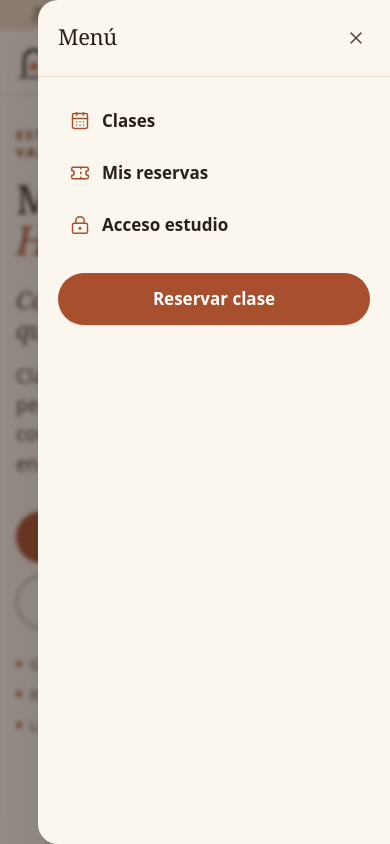
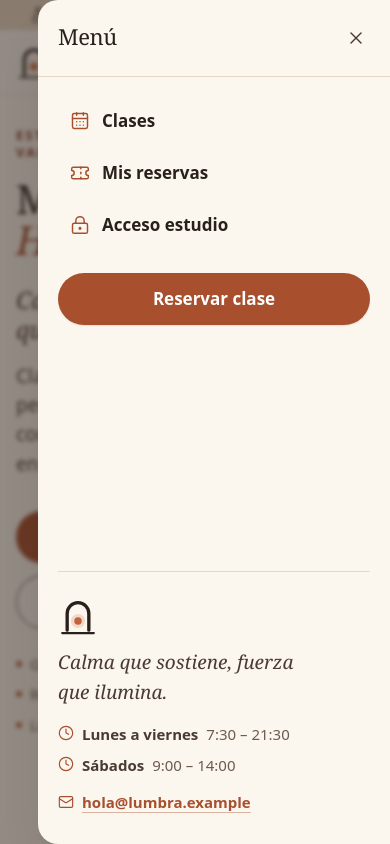
Before and after one commit to serratosa-tech/lumbra-pilates, a React (Vite) app: page / in a window 390 px wide. Both pictures are taken after a click on the button "Menú". Shown: the top 844 px of the page. Built offline with nearby package versions, Linux system fonts and the light colour scheme; a web font is replaced by a local one.

Commit message:
feat: pie de marca en el menú móvil

```diff
--- /dev/null
+++ b/src/components/layout/MenuBrand.tsx
@@ -0,0 +1,33 @@
+import { Clock, Mail } from 'lucide-react'
+import { SLOGAN, STUDIO } from '../../lib/site.ts'
+import { LogoMark } from '../brand/Logo.tsx'
+
+/** Cierre de marca del menú móvil: símbolo, eslogan, horario y email (mismos datos que el pie). */
+export function MenuBrand() {
+  return (
+    <section aria-label="Sobre el estudio" className="border-t border-arena-200 pt-6 text-sm text-piedra">
+      <LogoMark className="size-10 text-tinta" />
+      <p className="mt-3 font-display text-lg text-tinta-700 italic">{SLOGAN}</p>
+      <dl className="mt-4 flex flex-col gap-2">
+        {STUDIO.hours.map((h) => (
+          <div key={h.days} className="flex items-start gap-2">
+            <Clock aria-hidden="true" strokeWidth={1.75} className="mt-0.5 size-4 shrink-0 text-terracota-600" />
+            <div className="flex flex-wrap gap-x-2">
+              <dt className="font-semibold text-tinta-700">{h.days}</dt>
+              <dd>{h.time}</dd>
+            </div>
+          </div>
+        ))}
+      </dl>
+      <p className="mt-1 flex items-center gap-2">
+        <Mail aria-hidden="true" strokeWidth={1.75} className="size-4 shrink-0 text-terracota-600" />
+        <a
+          href={`mailto:${STUDIO.email}`}
+          className="inline-flex min-h-11 items-center font-semibold break-all text-terracota-600 underline decoration-terracota-600/40 underline-offset-4 hover:decoration-terracota-600"
+        >
+          {STUDIO.email}
+        </a>
+      </p>
+    </section>
+  )
+}
--- a/src/components/layout/SiteHeader.tsx
+++ b/src/components/layout/SiteHeader.tsx
@@ -4,6 +4,7 @@ import { Link, NavLink } from 'react-router'
 import { cn } from '../../lib/cn.ts'
 import { LogoFull } from '../brand/Logo.tsx'
 import { ButtonLink, Sheet } from '../ui/index.ts'
+import { MenuBrand } from './MenuBrand.tsx'
 import { PRIMARY_NAV } from './navigation.ts'
 
 const MOBILE_MENU_ID = 'menu-movil'
@@ -56,6 +57,8 @@ export function SiteHeader() {
       </div>
 
       <Sheet open={menuOpen} onClose={closeMenu} title="Menú">
+        {/* Ocupa todo el alto del panel para llevar la marca abajo; si no cabe, el panel hace scroll. */}
+        <div className="flex min-h-full flex-col gap-10">
           <nav id={MOBILE_MENU_ID} aria-label="Principal (móvil)">
             <ul className="flex flex-col gap-1">
               {PRIMARY_NAV.map(({ to, label, icon: Icon }) => (
@@ -80,6 +83,10 @@ export function SiteHeader() {
               Reservar clase
             </ButtonLink>
           </nav>
+          <div className="mt-auto">
+            <MenuBrand />
+          </div>
+        </div>
       </Sheet>
     </header>
   )
```
Lines whose indentation alone changed are shown as unchanged.
